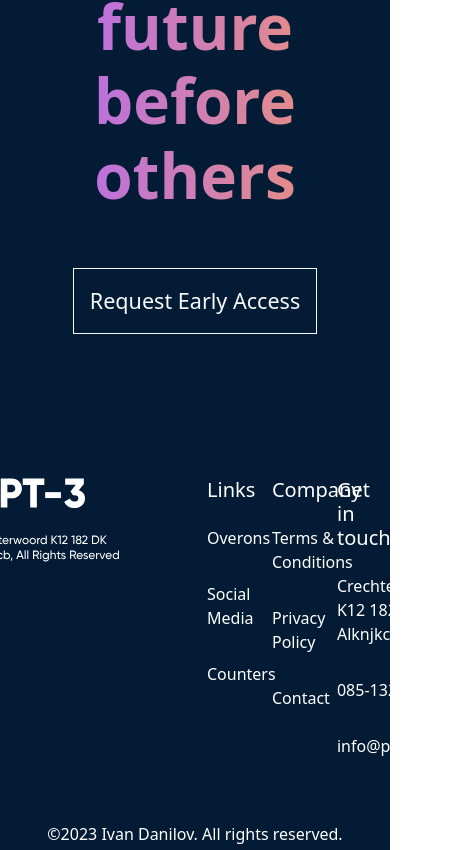
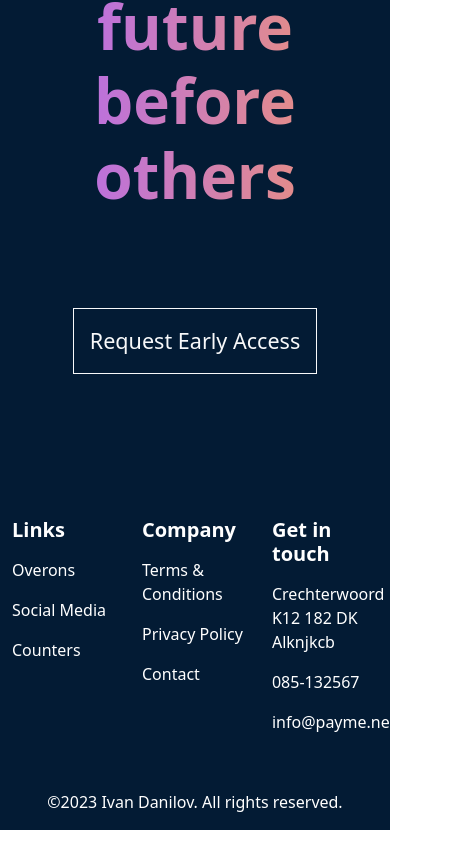
Before and after one commit to ivandanilovv/gpt3-landing-page, a Nuxt app: page / in a window 390 px wide. Shown: the part 7165-8015 px from the top of the page, 461 px wide, since content can reach past the window. Built offline with nearby package versions, Linux system fonts and the light colour scheme.

Commit message:
Added responsiveness to the footer

```diff
--- a/components/CustomFooter.vue
+++ b/components/CustomFooter.vue
@@ -2,31 +2,31 @@
   <div class="bg-secondary pt-5">
     <div class="container">
       <div class="d-flex flex-column justify-content-center align-items-center text-center py-5">
-        <h1 class="text-gradient mt-5">
+        <h1 class="text-gradient mt-5 mb-0 pb-5">
           Do you want to step in to the<br/> future before others
         </h1>
         <button class="btn btn-outline-light rounded-0 fs-4 my-5 p-3">
           Request Early Access
         </button>
       </div>
-      <div class="row py-5">
-        <div class="col col-3 d-flex flex-row align-items-start justify-content-center">
-          <img src="../assets/images/custom-footer/logo-footer.svg" alt="Logo"/>
+      <div class="row py-5 d-flex flex-row justify-content-evenly">
+        <div class="col-md-3 d-flex flex-row align-items-start justify-content-center">
+          <img src="../assets/images/custom-footer/logo-footer.svg" alt="Logo" class="d-none d-md-block"/>
         </div>
-        <div v-for="(item, i) in footerItems" class="col col-2 d-flex flex-column align-items-start"
-          :class="{'offset-3' : i === 0}">
-          <h5 class="text-white">
+        <div v-for="(item, i) in footerItems" class="col col-4 col-md-3 col-lg-2 d-flex flex-column align-items-start"
+          :class="{'offset-lg-2' : i === 0}">
+          <h5 class="text-white fw-bold">
             {{ item.header }}
           </h5>
           <ul class="m-0 p-0">
-            <li v-for="link in item.links" class="py-3">
+            <li v-for="link in item.links" class="py-2 py-lg-3">
               <a :href="link.src" class="text-decoration-none text-white">
                 {{ link.text }}
               </a>
             </li>
           </ul>
           <ul class="m-0 p-0 text-white">
-            <li v-for="paragraph in item.paragraphs" class="py-3">
+            <li v-for="paragraph in item.paragraphs" class="py-2 py-lg-3">
               <p class="m-0">
                 {{paragraph}}
               </p>
@@ -34,7 +34,7 @@
           </ul>
         </div>
       </div>
-      <p class="text-white text-center m-0 pb-1">
+      <p class="text-white text-center m-0 pb-3">
         &copy;2023 Ivan Danilov. All rights reserved.
       </p>
     </div>
```
